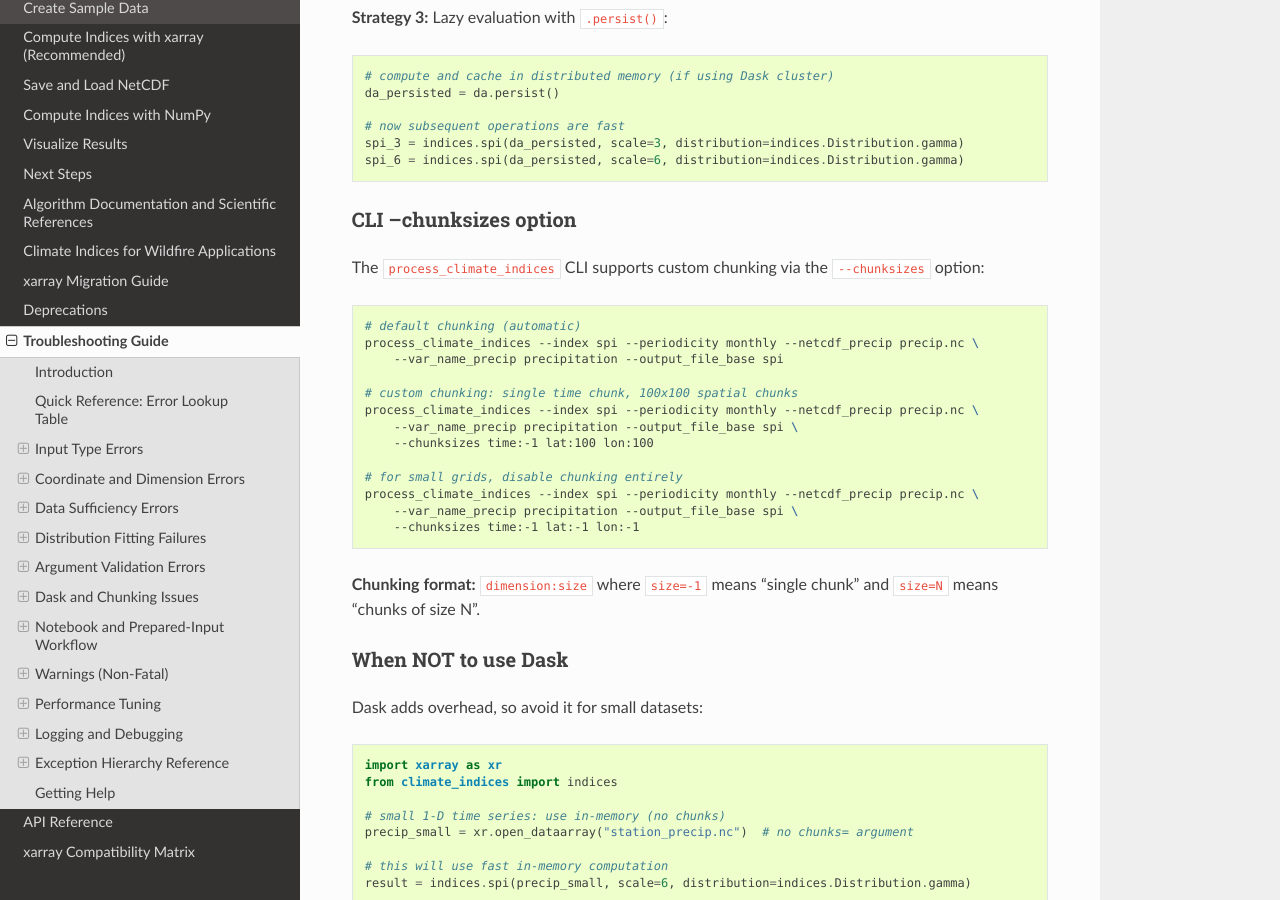
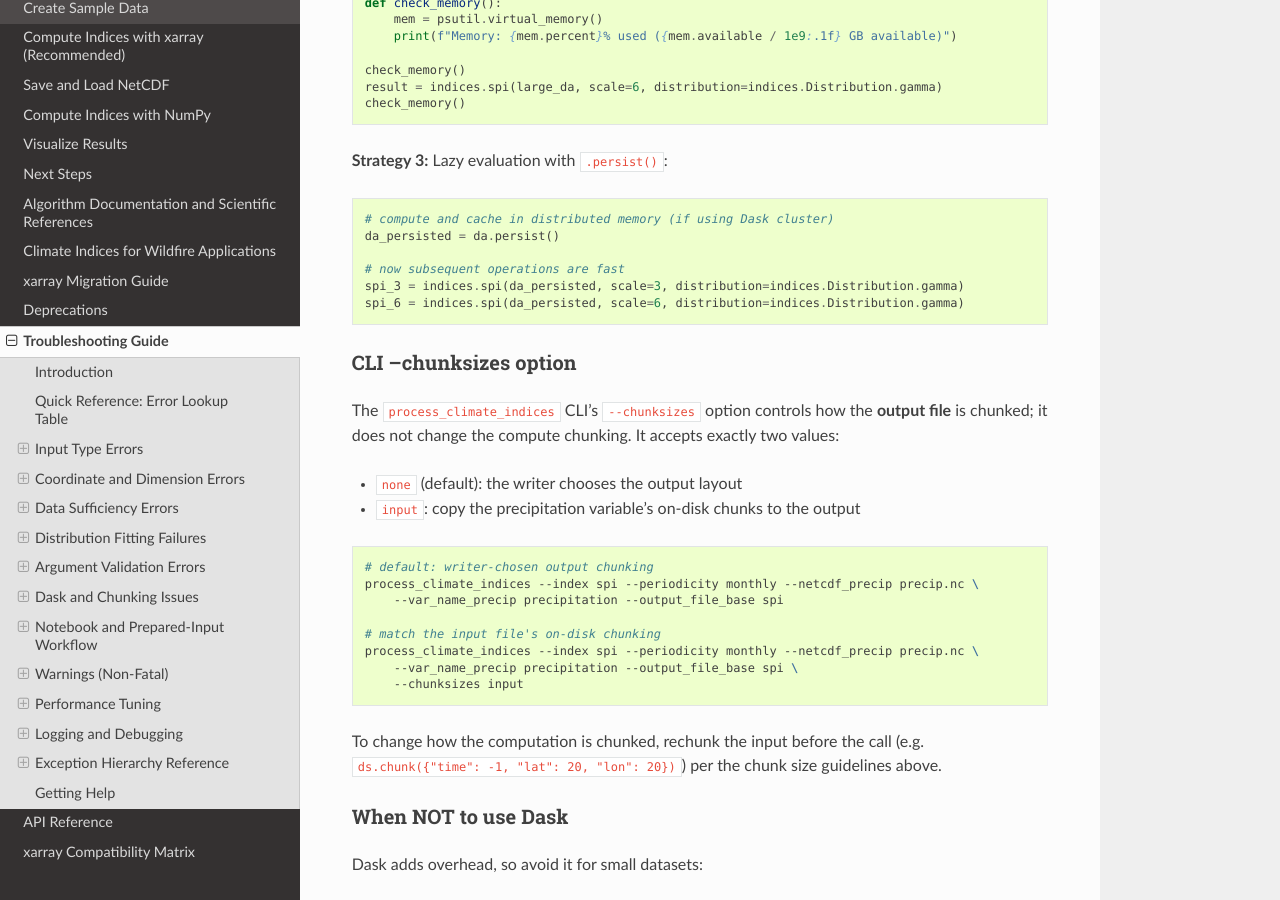
Before and after one commit to monocongo/climate_indices, a Sphinx documentation site: the page built from docs/troubleshooting.md, in a window 1280 px wide and 900 px high, scrolled down 26751 px. Built offline with Sphinx 7.4.7 and the Read the Docs theme 3.1.0, drawn with Linux system fonts in a browser that asks for light colours; some of the changed text lies outside the part shown.

Commit message:
docs: fix the converted-page review findings
- Percent-encode the angle brackets in the Wells (2004) scPDSI DOI so the
  whole identifier stays inside one autolink destination.
- Size blocks from the distribution fit's peak working set, not the raw
  input block, and align the figures with the measurements in
  xarray_compatibility.md.
- Document --chunksizes as the output-file control it is (none/input);
  replace the rejected 'dimension:size' examples with a rechunk pointer.

````diff
--- a/docs/troubleshooting.md
+++ b/docs/troubleshooting.md
@@ -1149,9 +1149,18 @@
 
 **Chunk size guidelines:**
 
-- Each chunk should be 10-100 MB for optimal performance
-- For a 480-timestep, float64 array: `480 * 8 bytes * lat * lon = chunk_size`
-- Example: `480 * 8 * 50 * 50 = 9.6 MB` per chunk (good)
+- Budget the fit's peak working set, not just the raw input block: for a
+  480-step monthly gamma/Pearson fit the working set is roughly 16x the
+  block's own float64 bytes, since the fitting path holds block-sized
+  temporaries alongside the input.
+- Keep a block's working set under roughly 100 MB: about 1,600 cells on a
+  480-step monthly grid, or a ~7x7 block on daily grids (up to 366 steps per
+  cell-year).
+- Example: `480 * 8 * 20 * 20 = 1.5 MB` raw per block, about 24 MB of
+  working set (good); the same grid in 50x50 blocks costs ~150 MB of working
+  set, which exceeds the guidance above.
+
+See {doc}`xarray_compatibility` for the measured working-set figures.
 
 ### Memory management
 
@@ -1201,25 +1210,27 @@
 
 ### CLI --chunksizes option
 
-The `process_climate_indices` CLI supports custom chunking via the `--chunksizes` option:
+The `process_climate_indices` CLI's `--chunksizes` option controls how the
+**output file** is chunked; it does not change the compute chunking. It accepts
+exactly two values:
+
+- `none` (default): the writer chooses the output layout
+- `input`: copy the precipitation variable's on-disk chunks to the output
 
 ```bash
-# default chunking (automatic)
+# default: writer-chosen output chunking
 process_climate_indices --index spi --periodicity monthly --netcdf_precip precip.nc \
     --var_name_precip precipitation --output_file_base spi
 
-# custom chunking: single time chunk, 100x100 spatial chunks
+# match the input file's on-disk chunking
 process_climate_indices --index spi --periodicity monthly --netcdf_precip precip.nc \
     --var_name_precip precipitation --output_file_base spi \
-    --chunksizes time:-1 lat:100 lon:100
-
-# for small grids, disable chunking entirely
-process_climate_indices --index spi --periodicity monthly --netcdf_precip precip.nc \
-    --var_name_precip precipitation --output_file_base spi \
-    --chunksizes time:-1 lat:-1 lon:-1
+    --chunksizes input
 ```
 
-**Chunking format:** `dimension:size` where `size=-1` means "single chunk" and `size=N` means "chunks of size N".
+To change how the computation is chunked, rechunk the input before the call
+(e.g. `ds.chunk({"time": -1, "lat": 20, "lon": 20})`) per the chunk size
+guidelines above.
 
 ### When NOT to use Dask
 
--- a/llms-full.txt
+++ b/llms-full.txt
@@ -3751,7 +3751,7 @@
 **Palmer Drought Indices:**
 
 - Palmer, W. C. (1965). *Meteorological Drought*. U.S. Weather Bureau Research Paper No. 45. Washington, D.C.
-- Wells, N., Goddard, S., & Hayes, M. J. (2004). A Self-Calibrating Palmer Drought Severity Index. *Journal of Climate*, 17(12), 2335-2351. <https://doi.org/10.1175/1520-0442(2004>)017\<2335:ASPDSI>2.0.CO;2
+- Wells, N., Goddard, S., & Hayes, M. J. (2004). A Self-Calibrating Palmer Drought Severity Index. *Journal of Climate*, 17(12), 2335-2351. <https://doi.org/10.1175/1520-0442(2004)017%3C2335:ASPDSI%3E2.0.CO;2>
 
 **Precipitation Concentration Index:**
 
````
Also changed, not shown: docs/algorithms.md (+1 -1 lines).
